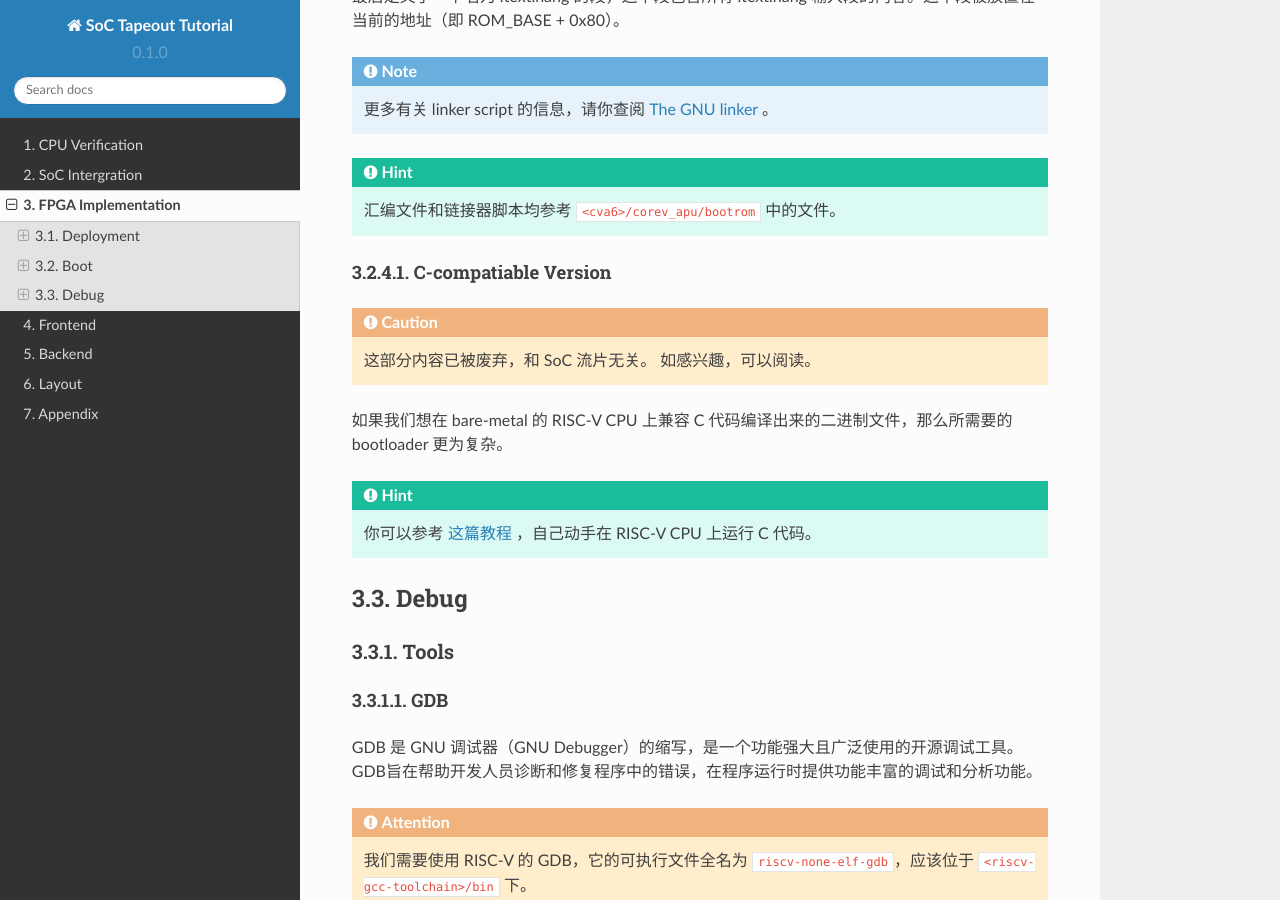
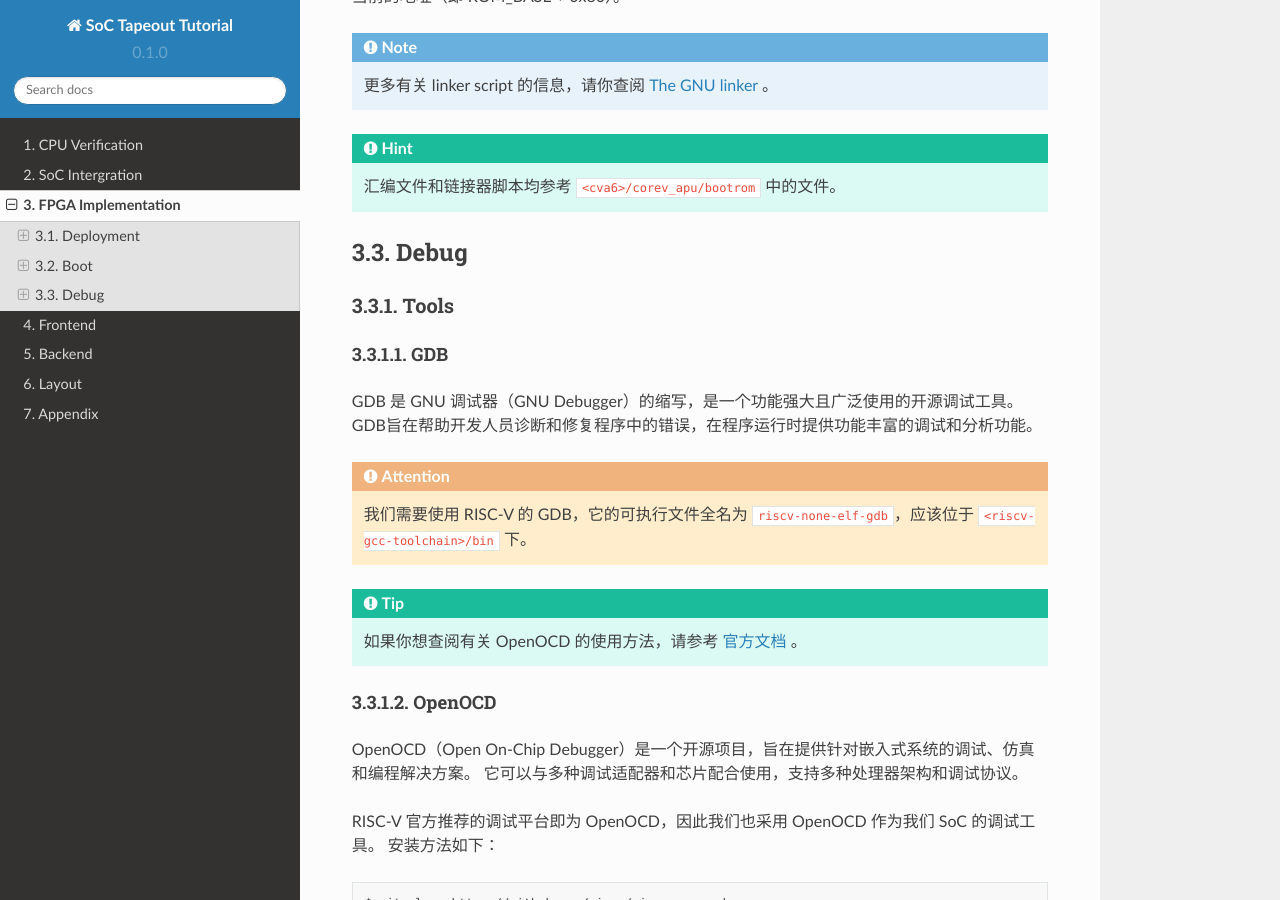
Before and after one commit to Siris-Li/SoC-Tapeout-Tutorial, a Sphinx documentation site: the page built from docs/source/fpga.rst, in a window 1280 px wide and 900 px high, scrolled down 10594 px. Built offline with Sphinx 7.4.7 and the Read the Docs theme 2.0.0, drawn with Linux system fonts in a browser that asks for light colours; some of the changed text lies outside the part shown.

Commit message:
Update fpga.rst

```diff
--- a/docs/source/fpga.rst
+++ b/docs/source/fpga.rst
@@ -452,24 +452,6 @@ _hang 代码段通常只在出现错误或特殊情况时才会执行。
 
    汇编文件和链接器脚本均参考 ``<cva6>/corev_apu/bootrom`` 中的文件。
 
-C-compatiable Version
-####################
-
-.. Caution::
-
-   这部分内容已被废弃，和 SoC 流片无关。
-   如感兴趣，可以阅读。
-
-如果我们想在 bare-metal 的 RISC-V CPU 上兼容 C 代码编译出来的二进制文件，那么所需要的 bootloader 更为复杂。
-
-.. Hint::
-
-   你可以参考 `这篇教程 <https://twilco.github.io/riscv-from-scratch/2019/04/27/riscv-from-scratch-2.html>`__ ，自己动手在 RISC-V CPU 上运行 C 代码。
-
-
-
-
-
 Debug
 ----------------
 
```
